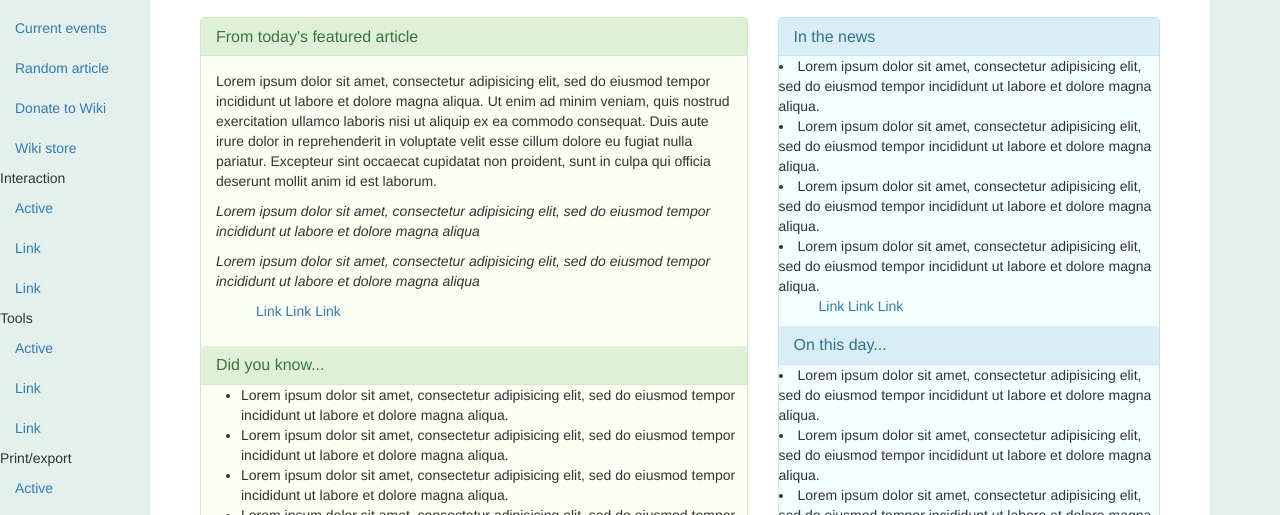
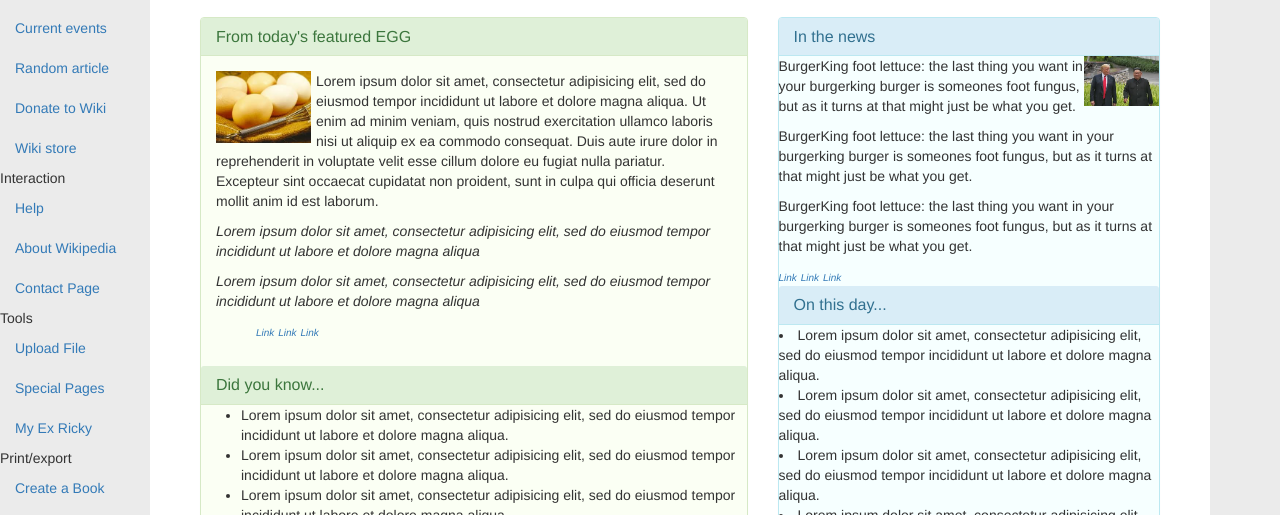
Before and after one commit to JuniperxandxLamplight/Wikipedia-Clone, a plain HTML site: page index.html in a window 1280 px wide. Shown: the part 285-800 px from the top of the page. Drawn offline with Linux system fonts and the light colour scheme.

Commit message:
add link names and pictures

```diff
--- a/css/styles.css
+++ b/css/styles.css
@@ -1,5 +1,5 @@
 body{
-  background-color: #E3F0EB;
+  background-color: #EBEBEB;
 }
 
 .login a{
@@ -23,6 +23,8 @@ body{
 .leftnav {
   padding-left: 75px;
   padding-top: 50px;
+  background-color: #EBEBEB;
+
 }
 
 .leftnav li{
@@ -31,7 +33,7 @@ body{
 }
 
 #active{
-  color: #E3F0EB;
+  color: #EBEBEB;
 }
 
 .mainpage{
@@ -52,3 +54,17 @@ body{
 .panel-danger{
   background-color: #FFF9FF;
 }
+
+.panel-info img{
+  float: right;
+}
+
+.panel-success img{
+  float: left;
+  padding-right: 5px;
+}
+
+.colorpanels a{
+  font-size: 10px;
+  font-style: italic;
+}
--- a/index.html
+++ b/index.html
@@ -52,52 +52,52 @@
         <ul class="nav flex-column">
           <li class="nav-header">Interaction</li>
           <li class="nav-item">
-            <a class="nav-link" href="#">Active</a>
+            <a class="nav-link" href="#">Help</a>
           </li>
           <li class="nav-item">
-            <a class="nav-link" href="#">Link</a>
+            <a class="nav-link" href="#">About Wikipedia</a>
           </li>
           <li class="nav-item">
-            <a class="nav-link" href="#">Link</a>
+            <a class="nav-link" href="#">Contact Page</a>
           </li>
         </ul>
 
         <ul class="nav flex-column">
           <li class="nav-header">Tools</li>
           <li class="nav-item">
-            <a class="nav-link" href="#">Active</a>
+            <a class="nav-link" href="#">Upload File</a>
           </li>
           <li class="nav-item">
-            <a class="nav-link" href="#">Link</a>
+            <a class="nav-link" href="#">Special Pages</a>
           </li>
           <li class="nav-item">
-            <a class="nav-link" href="#">Link</a>
+            <a class="nav-link" href="#">My Ex Ricky</a>
           </li>
         </ul>
 
         <ul class="nav flex-column">
           <li class="nav-header">Print/export</li>
           <li class="nav-item">
-            <a class="nav-link" href="#">Active</a>
+            <a class="nav-link" href="#">Create a Book</a>
           </li>
           <li class="nav-item">
-            <a class="nav-link" href="#">Link</a>
+            <a class="nav-link" href="#">Download as PDF</a>
           </li>
           <li class="nav-item">
-            <a class="nav-link" href="#">Link</a>
+            <a class="nav-link" href="#">Printable Version</a>
           </li>
         </ul>
 
         <ul class="nav flex-column">
           <li class="nav-header">Languages</li>
           <li class="nav-item">
-            <a class="nav-link" href="#">Active</a>
+            <a class="nav-link" href="#">Klingon</a>
           </li>
           <li class="nav-item">
-            <a class="nav-link" href="#">Link</a>
+            <a class="nav-link" href="#">Dothraki</a>
           </li>
           <li class="nav-item">
-            <a class="nav-link" href="#">Link</a>
+            <a class="nav-link" href="#">Turkish Whistleing</a>
           </li>
         </ul>
       </div>
@@ -163,15 +163,15 @@
             </div>
           </div>
         </div>
-
+        <div class="colorpanels">
           <div class="row">
             <div class="col-md-7">
               <div class="panel panel-success">
                 <div class="panel-heading">
-                <h1 class="panel-title">From today's featured article</h1>
+                  <h1 class="panel-title">From today's featured EGG</h1>
                 </div>
                 <div class="panel-body">
-                <a href="#"></a>
+                  <img src="img/egg.jpeg" alt="egg" width="100px">
                   <p>Lorem ipsum dolor sit amet, consectetur adipisicing elit, sed do eiusmod tempor incididunt ut labore et dolore magna aliqua. Ut enim ad minim veniam, quis nostrud exercitation ullamco laboris nisi ut aliquip ex ea commodo consequat. Duis aute irure dolor in reprehenderit in voluptate velit esse cillum dolore eu fugiat nulla pariatur. Excepteur sint occaecat cupidatat non proident, sunt in culpa qui officia deserunt mollit anim id est laborum.</p>
                   <p><em>Lorem ipsum dolor sit amet, consectetur adipisicing elit, sed do eiusmod tempor incididunt ut labore et dolore magna aliqua</em></p>
                   <p><em>Lorem ipsum dolor sit amet, consectetur adipisicing elit, sed do eiusmod tempor incididunt ut labore et dolore magna aliqua</em></p>
@@ -204,12 +204,10 @@
                   <div class="panel-heading">
                     <h1 class="panel-title">In the news</h1>
                   </div>
-                <a href="#"></a>
-                <li>Lorem ipsum dolor sit amet, consectetur adipisicing elit, sed do eiusmod tempor incididunt ut labore et dolore magna aliqua.</li>
-                <li>Lorem ipsum dolor sit amet, consectetur adipisicing elit, sed do eiusmod tempor incididunt ut labore et dolore magna aliqua.</li>
-                <li>Lorem ipsum dolor sit amet, consectetur adipisicing elit, sed do eiusmod tempor incididunt ut labore et dolore magna aliqua.</li>
-                <li>Lorem ipsum dolor sit amet, consectetur adipisicing elit, sed do eiusmod tempor incididunt ut labore et dolore magna aliqua.</li>
-                <ul>
+                  <img src="img/news.jpeg" alt="trump" width="75">
+                  <p>BurgerKing foot lettuce: the last thing you want in your burgerking burger is someones foot fungus, but as it turns at that might just be what you get.</p>
+                  <p>BurgerKing foot lettuce: the last thing you want in your burgerking burger is someones foot fungus, but as it turns at that might just be what you get.</p>
+                  <p>BurgerKing foot lettuce: the last thing you want in your burgerking burger is someones foot fungus, but as it turns at that might just be what you get.</p>
                     <a href="#">Link</a>
                     <a href="#">Link</a>
                     <a href="#">Link</a>
@@ -247,9 +245,10 @@
                     <a href="#">Link</a>
                   </ul>
                 </div>
-
               </div>
             </div>
+          </div>
+
 
 
 
```
Also changed, not shown: img/egg.jpeg (added), img/news.jpeg (added). Lines whose indentation alone changed are shown as unchanged.
